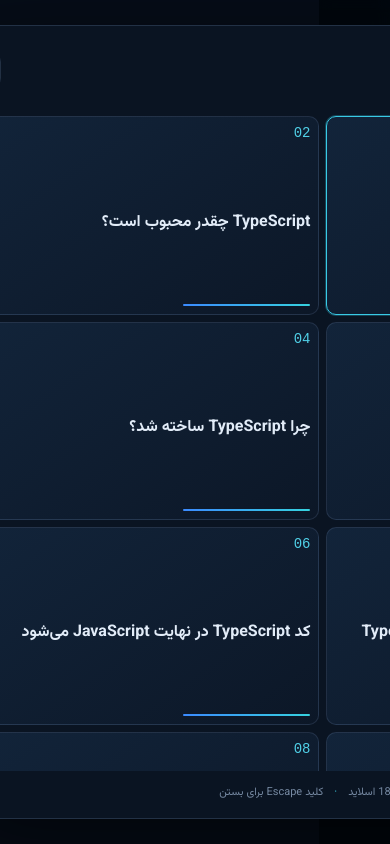
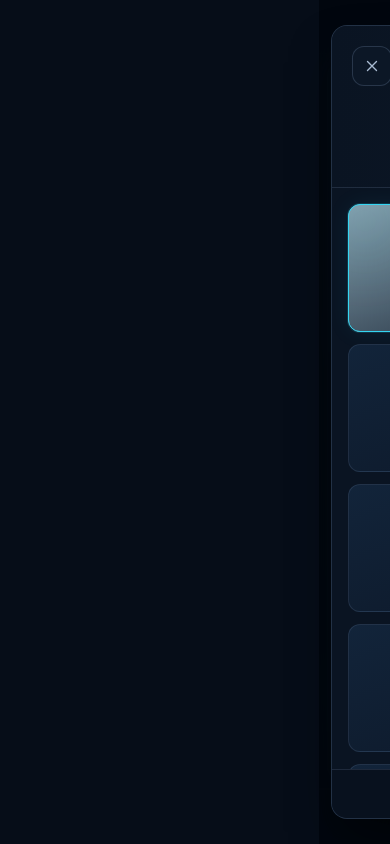
Before and after one commit to MohammadAminFeliAkbari/programmingLanguageLecture, a React (Vite) app: page / in a window 390 px wide. Both pictures are taken after a click on the button 358 px from the left and 26 px from the top of the page. Built offline with nearby package versions, Linux system fonts and the light colour scheme.

Commit message:
fix : responsive overview

```diff
--- a/package.json
+++ b/package.json
@@ -13,8 +13,10 @@
     "react-dom": "19.2.4"
   },
   "devDependencies": {
+    "@tailwindcss/vite": "^4.3.3",
     "@types/react": "19.2.17",
     "@types/react-dom": "19.2.3",
+    "tailwindcss": "^4.3.3",
     "typescript": "5.9.3",
     "vite": "8.3.4"
   }
--- a/src/App.tsx
+++ b/src/App.tsx
@@ -204,7 +204,7 @@ export default function App() {
             </span>
           </div>
 
-          {slide.kicker ? <h1 className='hidden'>{slide.title}</h1> : <div className="slide-title-spacer" />}
+          {slide.kicker ? <h1 className=''>{slide.title}</h1> : <div className="slide-title-spacer" />}
 
           <div className="slide-content">{slide.content}</div>
 
@@ -267,60 +267,131 @@ export default function App() {
           </footer> : <></>
       }
 
+
       {overview && (
         <div
-          className="overview-backdrop"
+          className="fixed inset-0 z-[1000] flex items-center justify-center bg-[#02070d]/85 p-3 backdrop-blur-lg sm:p-6"
           onClick={() => setOverview(false)}
         >
           <section
-            className="overview"
             role="dialog"
             aria-modal="true"
             aria-label="نمای کلی اسلایدها"
             onClick={(e) => e.stopPropagation()}
+            className="flex max-h-[94dvh] w-full max-w-6xl flex-col overflow-hidden rounded-2xl border border-[#82a7d3]/20 bg-[#0a1422] text-[#eaf2ff] shadow-2xl shadow-black/60 sm:rounded-3xl"
           >
-            <div className="overview-head">
+            {/* Header */}
+            <div className="flex shrink-0 items-start justify-between gap-4 border-b border-[#97b4da]/15 bg-gradient-to-l from-[#0c1829] to-[#0a1422] px-5 py-5 sm:px-8 sm:py-7">
               <div>
-                <h2>نمای کلی اسلایدها</h2>
-                <p>برای رفتن به هر اسلاید انتخاب کنید</p>
+                <span className="mb-2 block text-[10px] font-extrabold tracking-[0.25em] text-[#34d5f2]">
+                  TYPESCRIPT PRESENTATION
+                </span>
+
+                <h2 className="text-xl font-extrabold leading-relaxed text-[#f1f6ff] sm:text-3xl">
+                  نمای کلی اسلایدها
+                </h2>
+
+                <p className="mt-2 text-xs leading-7 text-[#92a3ba] sm:text-sm">
+                  برای رفتن به هر اسلاید، کارت موردنظر را انتخاب کنید.
+                </p>
               </div>
 
               <button
                 onClick={() => setOverview(false)}
                 aria-label="بستن"
+                title="بستن"
+                className="flex h-10 w-10 shrink-0 items-center justify-center rounded-xl border border-[#97b4da]/20 bg-[#0c1726] text-[#a9bbd2] transition-all duration-200 hover:rotate-90 hover:border-[#34d5f2] hover:bg-[#10243a] hover:text-white focus-visible:outline-2 focus-visible:outline-[#34d5f2]"
               >
                 <Icon name="close" />
               </button>
             </div>
 
-            <div className="thumb-grid">
+            {/* Slides Grid */}
+            <div className="grid grid-cols-1 gap-3 overflow-y-auto overscroll-contain p-4 sm:grid-cols-2 sm:gap-4 sm:p-6 lg:grid-cols-3 xl:grid-cols-4 [scrollbar-color:#34506b_transparent] [scrollbar-width:thin]">
               {slides.map((s, i) => (
                 <button
                   key={s.title}
-                  className={`thumb ${i === index ? 'active' : ''}`}
                   onClick={() => {
                     go(i);
                     setOverview(false);
                   }}
+                  aria-current={i === index ? 'true' : undefined}
+                  className={`group relative flex min-h-32 min-w-0 flex-col justify-between gap-5 overflow-hidden rounded-xl border p-4 text-right transition-all duration-200 hover:-translate-y-1 hover:shadow-xl hover:shadow-black/20 focus-visible:outline-2 focus-visible:outline-offset-2 focus-visible:outline-[#34d5f2] sm:min-h-36 sm:rounded-2xl sm:p-5 ${i === index
+                      ? 'border-[#34d5f2] bg-gradient-to-br from-[#194d67]/50 to-[#0c1829] shadow-[0_0_0_1px_rgba(52,213,242,0.15),0_0_25px_rgba(52,213,242,0.07)]'
+                      : 'border-[#8daad0]/15 bg-gradient-to-br from-[#12243a] to-[#0c1727] hover:border-[#34d5f2]/60 hover:from-[#16314a] hover:to-[#10243a]'
+                    }`}
                 >
-                  <span className="thumb-number">
-                    {String(i + 1).padStart(2, '0')}
-                  </span>
+                  {/* Decorative glow */}
+                  {i === index && (
+                    <span className="pointer-events-none absolute -left-8 -top-8 h-24 w-24 rounded-full bg-[#34d5f2]/10 blur-2xl" />
+                  )}
 
-                  <strong>{s.title}</strong>
+                  {/* Card top */}
+                  <div className="relative flex items-center justify-between gap-2">
+                    <span
+                      className={`font-mono text-sm font-extrabold ${i === index
+                          ? 'text-[#34d5f2]'
+                          : 'text-[#50bcd5]'
+                        }`}
+                    >
+                      {String(i + 1)
+                        .padStart(2, '0')
+                        .replace(/\d/g, (digit) =>
+                          '۰۱۲۳۴۵۶۷۸۹'[Number(digit)] ?? digit
+                        )}
+                    </span>
 
-                  <span className="thumb-line" />
+                    {i === index && (
+                      <span className="rounded-lg border border-[#34d5f2]/20 bg-[#34d5f2]/10 px-2 py-1 text-[10px] font-bold text-[#67e3f4]">
+                        در حال نمایش
+                      </span>
+                    )}
+                  </div>
+
+                  {/* Slide title */}
+                  <strong className="relative line-clamp-2 text-sm font-bold leading-8 text-[#e2ecf8] transition-colors group-hover:text-white sm:text-base">
+                    {s.title}
+                  </strong>
+
+                  {/* Bottom accent */}
+                  <span
+                    className={`h-[3px] rounded-full transition-all duration-300 group-hover:w-14 ${i === index
+                        ? 'w-14 bg-gradient-to-l from-[#34d5f2] to-[#4588ff] shadow-[0_0_10px_rgba(52,213,242,0.35)]'
+                        : 'w-[38%] bg-gradient-to-l from-[#3286ff] to-[#30d2e4] opacity-60 group-hover:opacity-100'
+                      }`}
+                  />
                 </button>
               ))}
             </div>
 
-            <div className="overview-foot">
-              مجموعاً {slides.length} اسلاید <span>·</span> کلید Escape
-              برای بستن
+            {/* Footer */}
+            <div className="flex shrink-0 flex-wrap items-center gap-2 border-t border-[#97b4da]/15 bg-[#08111e] px-5 py-4 text-xs text-[#92a3ba] sm:px-8">
+              <span>
+                مجموعاً{' '}
+                <strong className="text-[#34d5f2]">
+                  {slides.length}
+                </strong>{' '}
+                اسلاید
+              </span>
+
+              <span className="text-[#435167]">|</span>
+
+              <span>
+                اسلاید فعلی:{' '}
+                <strong className="text-[#34d5f2]">
+                  {index + 1}
+                </strong>
+              </span>
+
+              <span className="mr-auto hidden text-[#708198] sm:inline">
+                برای بستن، کلید Escape را فشار دهید.
+              </span>
             </div>
           </section>
         </div>
       )}
+
+
     </main>
   );
 }
--- a/src/styles/presentation.css
+++ b/src/styles/presentation.css
@@ -1,3 +1,7 @@
+@layer theme, base, components, utilities;
+@import "tailwindcss/theme.css" layer(theme);
+@import "tailwindcss/utilities.css" layer(utilities);
+
 :root {
     font-family: 'Vazirmatn', Tahoma, sans-serif;
     color: #eaf2ff;
@@ -24,9 +28,11 @@ body {
     background: radial-gradient(ellipse at 50% 38%, #0d1b2e 0%, #060d18 68%)
 }
 
-button {
-    font: inherit;
-    color: inherit
+@layer base {
+    button {
+        font: inherit;
+        color: inherit
+    }
 }
 
 button:focus-visible,
--- a/vite.config.ts
+++ b/vite.config.ts
@@ -1,2 +1,6 @@
 import { defineConfig } from 'vite';
-export default defineConfig({});
+import tailwindcss from '@tailwindcss/vite';
+
+export default defineConfig({
+  plugins: [tailwindcss()],
+});
```
Also changed, not shown: 1 other file (tests, documents, lock files or other folders).
